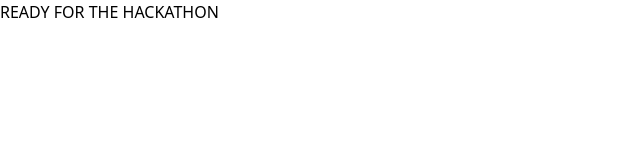
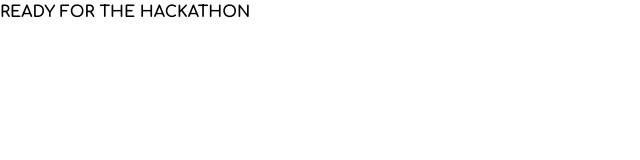
Before and after one commit to JacquesPoulin/Landarea, a React (Vite) app: page / in a window 1280 px wide. Shown: the top 160 px of the page, without its empty margins (0-640 px from the left). Built offline with nearby package versions, Linux system fonts and the light colour scheme.

Commit message:
initialized fonts

```diff
--- a/src/App.jsx
+++ b/src/App.jsx
@@ -3,7 +3,7 @@ import "./App.css";
 function App() {
   return (
     <div>
-      <h1>READY FOR THE HACKATHON</h1>
+      <h1 className="font-primary">READY FOR THE HACKATHON</h1>
     </div>
   );
 }
--- a/tailwind.config.js
+++ b/tailwind.config.js
@@ -1,10 +1,10 @@
 module.exports = {
   content: ["./src/**/*.{html,jsx}"],
-  extend: {
+  theme: {extend: {
     fontFamily: {
-      main: ["../src/fonts/Comfortaa-Medium.ttf"],
+      main: ["Comfortaa"],
       primary: ["Comfortaa-Bold"],
       second: ["Comfortaa-Light"],
       regular: ["Comfortaa-Regular"],
     }}
-};
+}};
```
